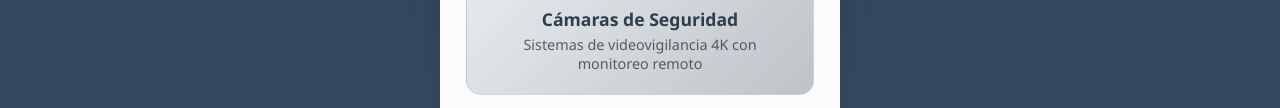
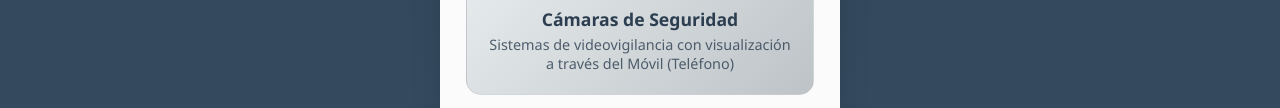
Before and after one commit to newingenitech/security, a plain HTML site: page INDEX.html in a window 1280 px wide. Shown: the part 843-951 px from the top of the page. Drawn offline with Linux system fonts and the light colour scheme.

Commit message:
INDEX.html

```diff
--- a/INDEX.html
+++ b/INDEX.html
@@ -361,7 +361,7 @@
                 <div class="service-item">
                     <span class="service-icon">📹</span>
                     <div class="service-name">Cámaras de Seguridad</div>
-                    <div class="service-desc">Sistemas de videovigilancia 4K con monitoreo remoto</div>
+                    <div class="service-desc">Sistemas de videovigilancia con visualización a través del Móvil (Teléfono)</div>
                 </div>
                 <div class="service-item">
                     <span class="service-icon">🚨</span>
```
